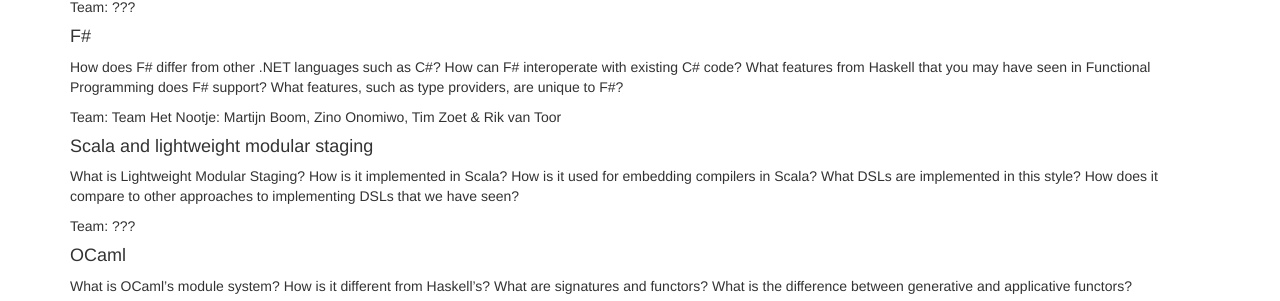
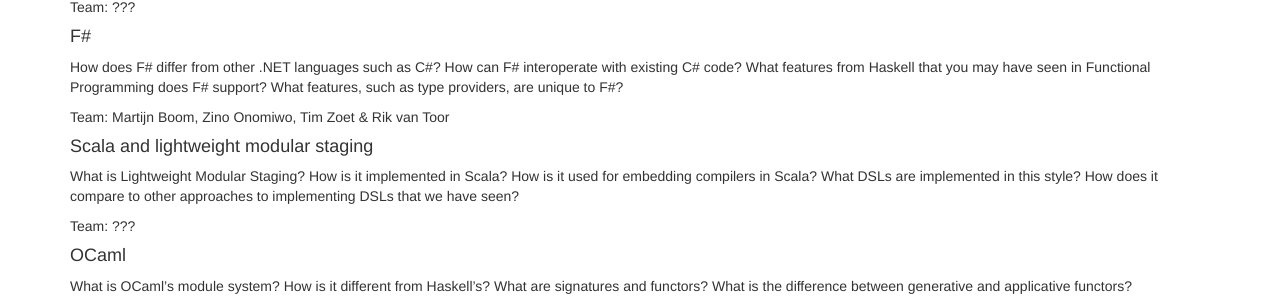
Before and after one commit to ppanteliadis/2017-CPD, a Jekyll site: the page built from presentations.md, in a window 1280 px wide and 900 px high, scrolled down 1206 px. Shown: the part 151-452 px from the top of the window. Built offline with Jekyll 4.4.1, drawn with Linux system fonts in a browser that asks for light colours; nearby versions of some CDN libraries.

Commit message:
Update presentations.md

```diff
--- a/presentations.md
+++ b/presentations.md
@@ -113,7 +113,7 @@ interoperate with existing C# code? What features from Haskell that
 you may have seen in Functional Programming does F# support? What
 features, such as type providers, are unique to F#?
 
-Team: Team Het Nootje: Martijn Boom, Zino Onomiwo, Tim Zoet & Rik van Toor
+Team: Martijn Boom, Zino Onomiwo, Tim Zoet & Rik van Toor
 
 #### Scala and lightweight modular staging
 
```
